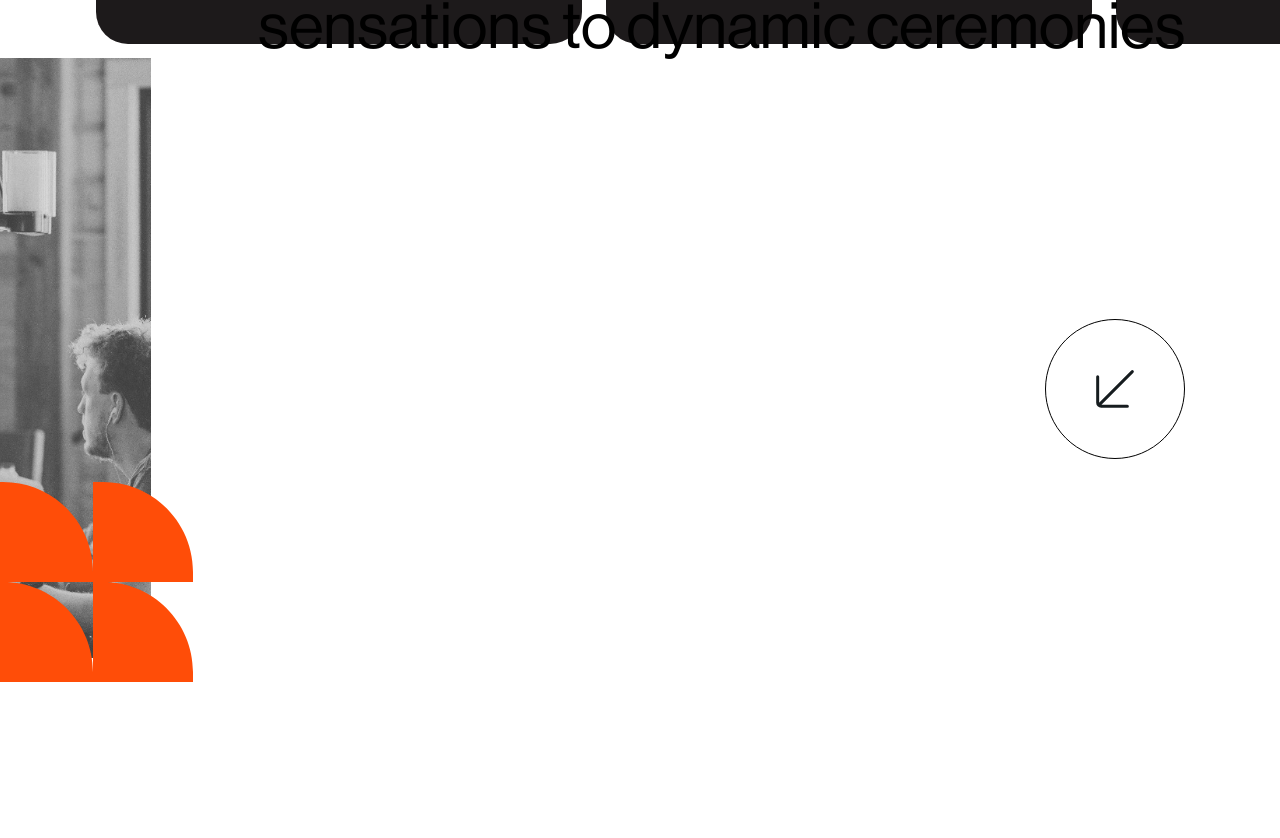
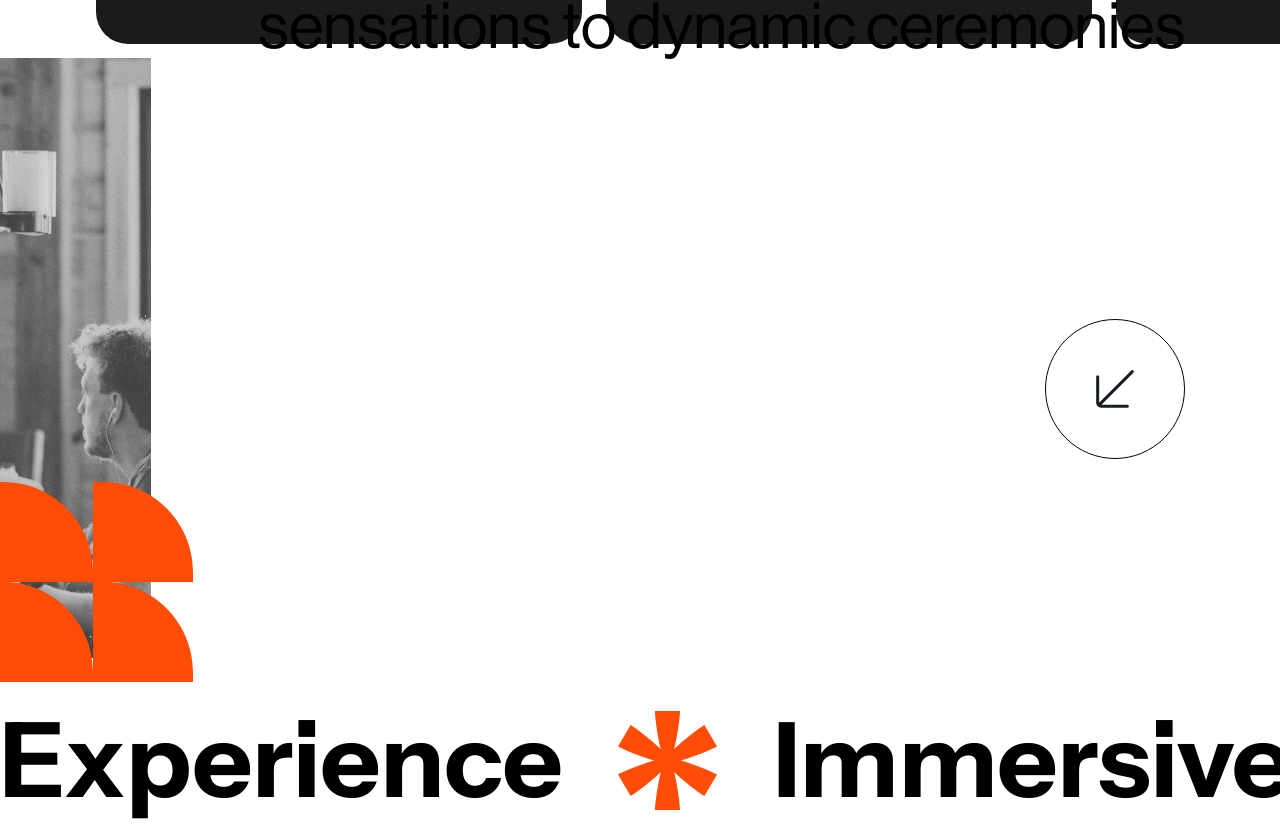
Before and after one commit to ahargunyllib/culture-fest, a Next.js app: page / in a window 1280 px wide. Shown: the part 1718-2556 px from the top of the page. Before the commit the page ends 2400 px from the top, so only its background shows below. Built offline with nearby package versions, Linux system fonts and the light colour scheme.

Commit message:
feat: Add MarqueeSection component to home page

```diff
--- a/src/app/page.tsx
+++ b/src/app/page.tsx
@@ -2,6 +2,7 @@ import { Fragment } from "react";
 import HeroSection from "@/containers/home/HeroSection";
 import EventSection from "@/containers/home/EventSection";
 import TeamSection from "@/containers/home/TeamSection";
+import MarqueeSection from "@/containers/home/MarqueeSection";
 
 export default function Home() {
   return (
@@ -10,7 +11,8 @@ export default function Home() {
       <main>
         <HeroSection />
         <EventSection />
-        <TeamSection/>
+        <TeamSection />
+        <MarqueeSection />
         {/* <PartnerSection/> */}
         {/* <FaqSection /> */}
       </main>
--- /dev/null
+++ b/src/containers/home/MarqueeSection.tsx
@@ -0,0 +1,17 @@
+import Image from "next/image";
+import SparkEvent from '@/assets/svgs/home/spark-event.svg';
+
+export default function MarqueeSection() {
+  return (
+    <main>
+      <section className="flex flex-row gap-[56px] overflow-y-auto items-center">
+        <h1 className="font-instrumentSans font-bold text-[104px]">Experience</h1>
+        <Image src={SparkEvent} alt="Spark Event" className="size-[99px]" />
+        <h1 className="font-instrumentSans font-bold text-[104px]">Immersive</h1>
+        <Image src={SparkEvent} alt="Spark Event" className="size-[99px]" />
+        <h1 className="font-instrumentSans font-bold text-[104px]">Unforgettable</h1>
+        <Image src={SparkEvent} alt="Spark Event" className="size-[99px]" />
+      </section>
+    </main>
+  );
+}
```
